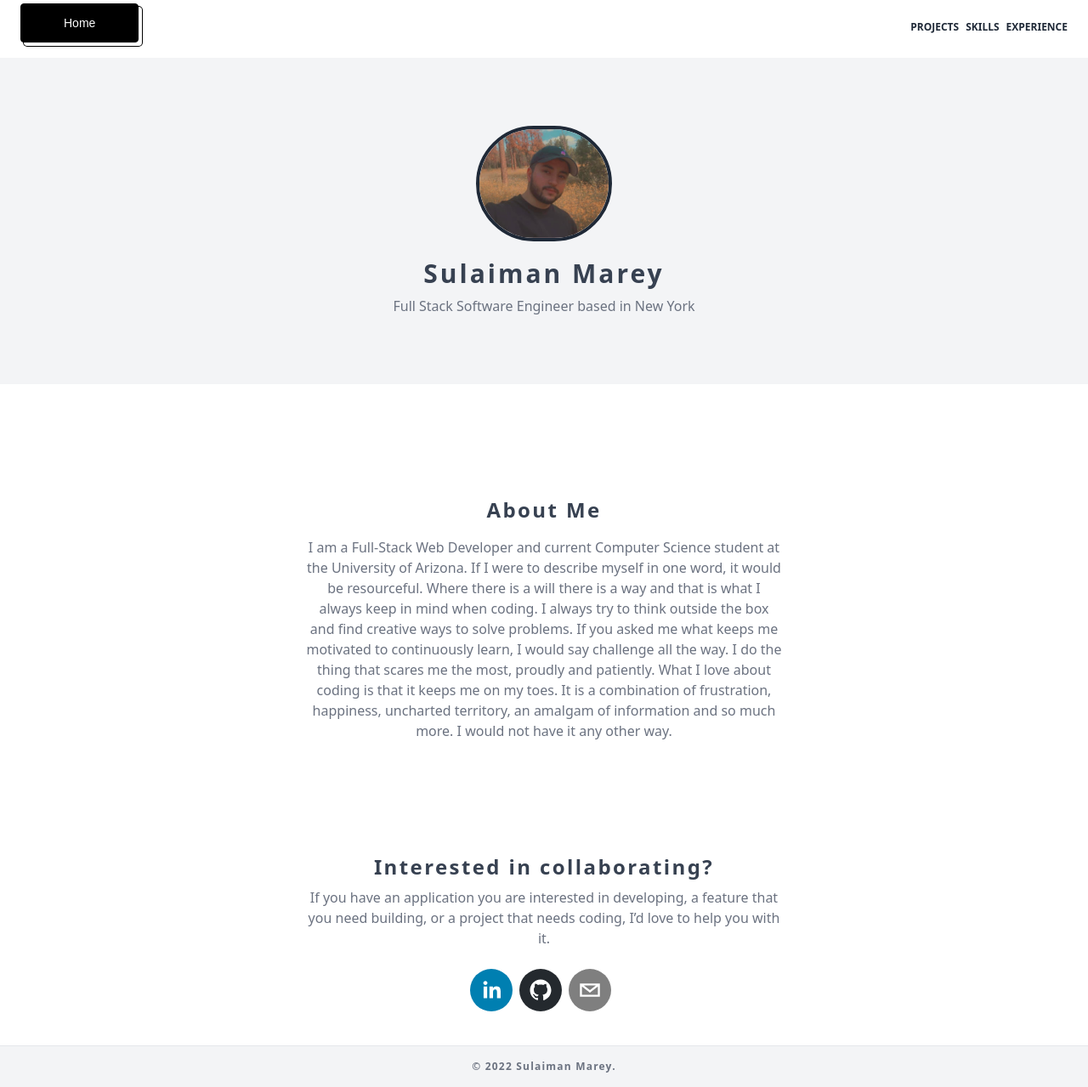
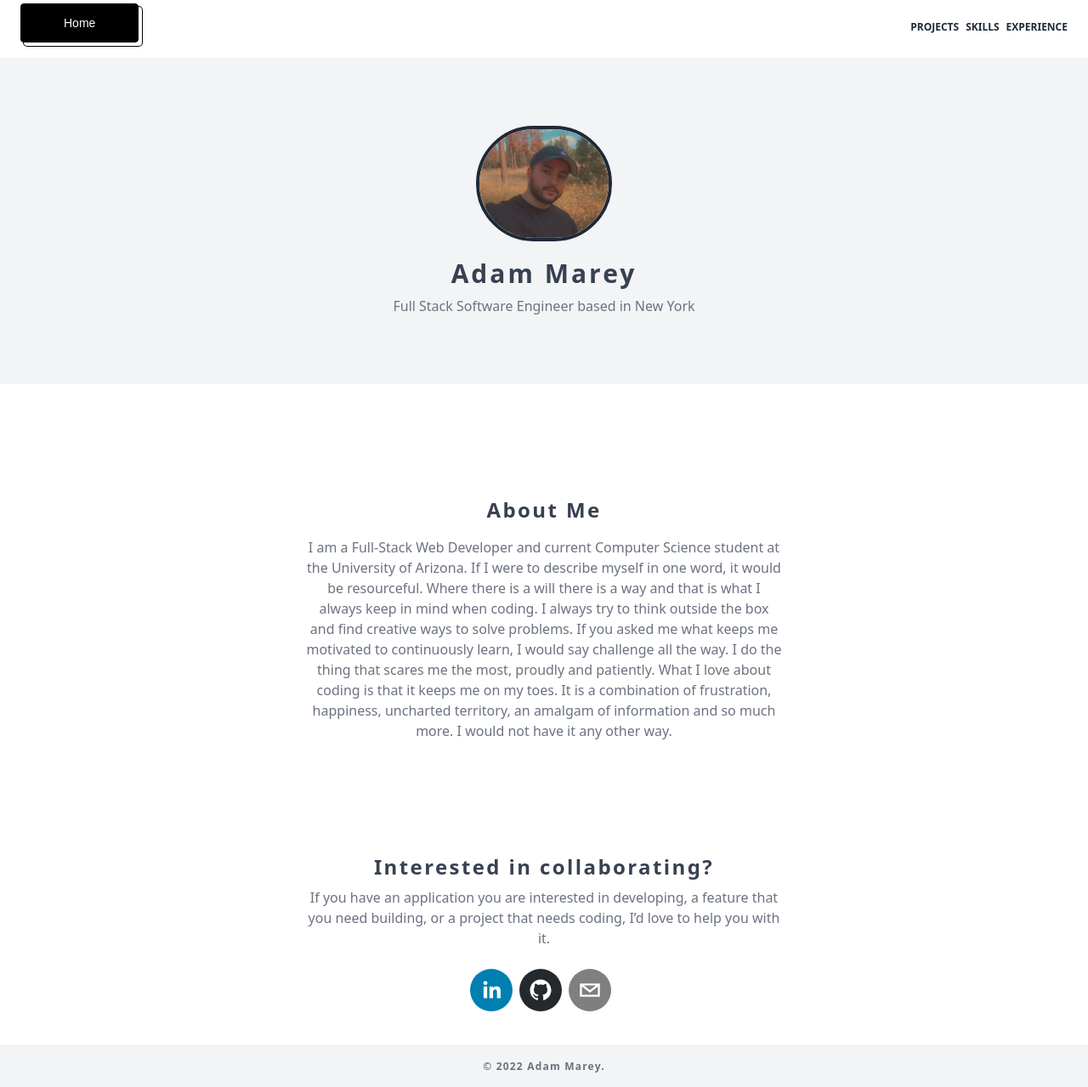
Before and after one commit to adam-marey/myPort, a React (Create React App) app: page / in a window 1280 px wide. Shown: the whole page at 85% size. Built offline with nearby package versions, Linux system fonts and the light colour scheme.

Commit message:
updated texts

```diff
--- a/public/index.html
+++ b/public/index.html
@@ -8,7 +8,7 @@
     />
     <meta name="viewport" content="width=device-width, initial-scale=1" />
     <meta name="theme-color" content="#000000" />
-    <meta name="description" content="Sulaiman Marey website" />
+    <meta name="description" content="Adam Marey website" />
     <meta
       property="og:image"
       content="https://s3.amazonaws.com/MMGalleries/NationsPhotoLab/UserFiles/530a0ed3-f45b-4c2e-a8a4-0b572c265ccf/Gallery/9d7e9c96-ba4d-4e3a-90d4-f165827dae0a/8ebaa426-55ed-4ef6-b583-7b3ec99a11fe/Small.jpg"
@@ -28,7 +28,7 @@
       work correctly both with client-side routing and a non-root public URL.
       Learn how to configure a non-root public URL by running `npm run build`.
     -->
-    <title>Sulaiman Marey</title>
+    <title>Adam Marey</title>
   </head>
   <body>
     <noscript>You need to enable JavaScript to run this app.</noscript>
--- a/src/components/Contact/Contact.js
+++ b/src/components/Contact/Contact.js
@@ -33,7 +33,7 @@ const Contact = () => {
         </span>
         <span className="pr-2 cursor-pointer">
           <SocialIcon
-            url="https://github.com/sulaiman211"
+            url="https://github.com/adam-marey"
             network="github"
             target="_blank"
           />
--- a/src/components/Footer/Footer.js
+++ b/src/components/Footer/Footer.js
@@ -4,7 +4,7 @@ const Footer = () => {
   return (
     <div className="mx-auto lg:h-full bg-gray-100 text-gray-500 text-xs text-center tracking-widest font-black relative">
       <footer className="w-full text-center border-t border-grey p-4 pin-b absolute bg-gray-100">
-        © 2022 Sulaiman Marey.
+        © 2022 Adam Marey.
       </footer>
     </div>
   );
--- a/src/components/IntroImage/IntroImage.js
+++ b/src/components/IntroImage/IntroImage.js
@@ -11,7 +11,7 @@ const IntroImage = () => {
           className="w-40 h-auto rounded-full mx-auto border-gray-800 border-4"
         />
         <h1 className="tracking-widest text-3xl text-gray-700 font-black pt-5">
-          Sulaiman Marey
+          Adam Marey
         </h1>
         <h4 className="text-1xll text-gray-500 pt-2">
           Full Stack Software Engineer based in New York
--- a/src/components/ProjectsContainer/ProjectsContainer.js
+++ b/src/components/ProjectsContainer/ProjectsContainer.js
@@ -21,7 +21,7 @@ const ProjectsContainer = () => {
               <span>
                 <a
                   className="cursor-pointer border-b-2 border-indigo-600 px-1"
-                  href="https://github.com/sulaiman211"
+                  href="https://github.com/adam-marey"
                   target="_blank"
                   rel="noreferrer"
                 >
@@ -39,7 +39,7 @@ const ProjectsContainer = () => {
         </div>
       </div>
       <div class="container mx-auto">
-        <div class="flex items-center my-2"></div>
+        <div class="flex items-center my-2" />
         <h1 className="font-weight-light">
           <Projects
             name="Neighbor-fave"
@@ -60,14 +60,14 @@ const ProjectsContainer = () => {
             name="Guess a Number"
             description="Guess The Number is a game where it randomly select an integer from 1 to 20, and you have to guess the number by making guesses until you find the number that is chose. Have fun!"
             image={game}
-            githubLink="https://github.com/sulaiman211/Guess-My-Number"
+            githubLink="https://github.com/adam-marey/Guess-My-Number"
             liveSite="https://guess-number-4a2a3a.netlify.app/"
           />
           <Projects
             name="Todo List"
             description="Classic Todo List built with HTML, CSS and JS"
             image={todo}
-            githubLink="https://github.com/sulaiman211/todo-list"
+            githubLink="https://github.com/adam-mareys/todo-list"
             liveSite="https://mytodolist212.netlify.app/"
           />
           <Projects
@@ -77,11 +77,11 @@ const ProjectsContainer = () => {
             githubLink=""
             liveSite="https://expensestracker2.netlify.app/"
           />
-            <Projects
+          <Projects
             name="Weather app"
             description="Simple weather app built with create-react-app and OpenWeatherMap API"
             image={weather}
-            githubLink="https://github.com/sulaiman211/react-weather-app"
+            githubLink="https://github.com/adam-marey/react-weather-app"
             liveSite="https://lovely-weather.netlify.app/"
           />
         </h1>
```
